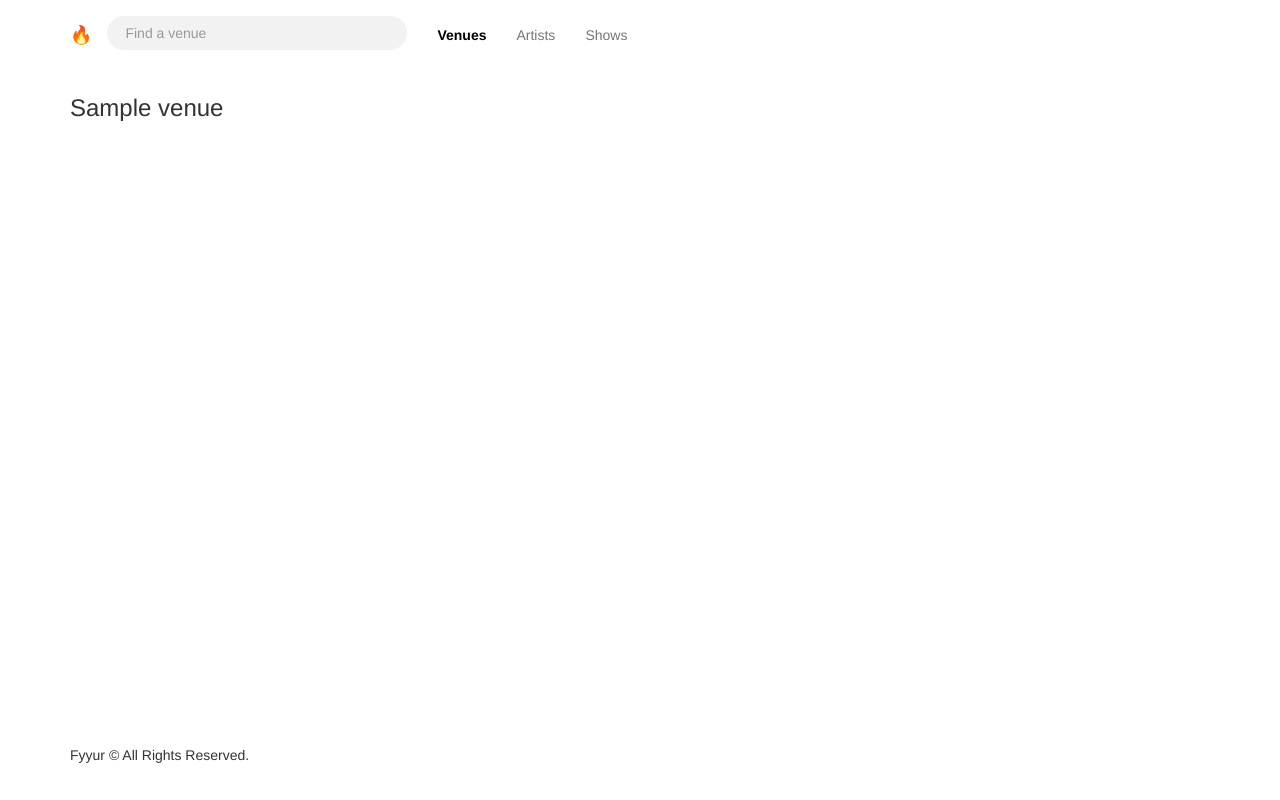
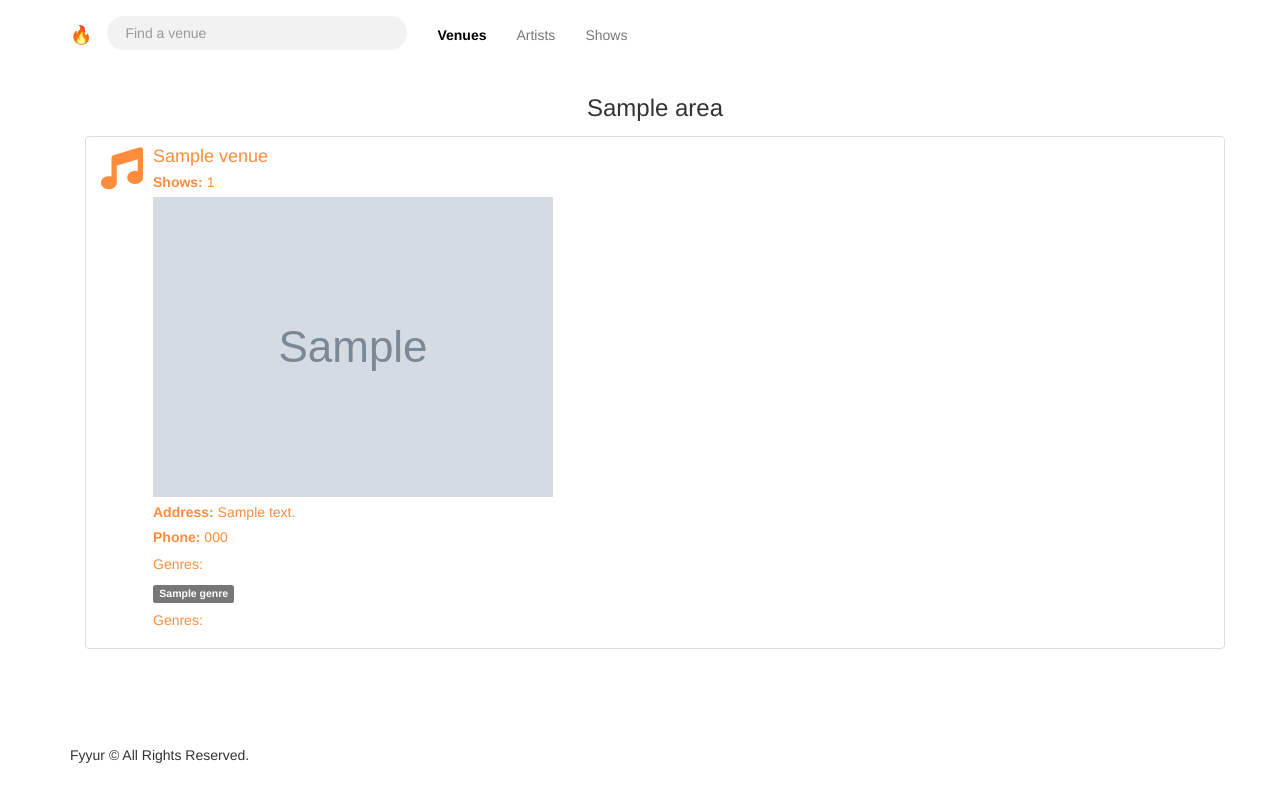
Before and after one commit to danwood1992/fyyur, a Flask app: page /venues in a window 1280 px wide. Run offline with Flask 2, Linux system fonts and the light colour scheme; tables that the repository leaves empty hold one stand-in row (values such as "Sample post"); grey boxes marked "Sample" are stand-in pictures; some libraries are stand-ins or nearby versions.

Commit message:
fix venue genre

```diff
--- a/routes/venue_routes.py
+++ b/routes/venue_routes.py
@@ -6,8 +6,10 @@ from base import app
 @app.route('/venues')
 def venues():
     venues = Venue.query.all()
-
-    return render_template('pages/venues.html', areas=venues)
+    areas = Area.query.all()
+    venue_genres = Venue_Genre.query.all()
+    print(venue_genres)
+    return render_template('pages/venues.html', venues=venues, areas=areas, genres = venue_genres)
 
 @app.route('/venues/create', methods=['GET'])
 def create_venue_form():
@@ -40,8 +42,19 @@ def create_venue_submission():
     area = area,
       )
 
-  genre = Genre(name=form.genres.data)
-  genre.add()
+  for genre in form.genres.data:
+    if Genre.query.filter_by(name=genre).first():
+      venue_genre = Venue_Genre(venue=venue, genre=Genre.query.filter_by(name=genre).first())
+      venue_genre.add()
+    else:
+      genre = Genre(name=genre)
+      genre.add()
+      venue_genre = Venue_Genre(venue=venue, genre=genre)
+      venue_genre.add()
+
+
+
+
 
   venue_genre = Venue_Genre(venue=venue, genre=genre)
   venue_genre.add()
--- a/templates/pages/venues.html
+++ b/templates/pages/venues.html
@@ -1,23 +1,46 @@
 {% extends 'layouts/main.html' %}
 {% block title %}Fyyur | Venues{% endblock %}
 {% block content %}
+
 {% for area in areas %}
-<h3>{{ area.name }}</h3>
+<div class="container">
+  <h3 class="text-center">{{ area.name }}</h3>
 
-	<ul class="items">
+  <ul class="list-group">
     {% for venue in area.venues %}
-		<li>
-			<a href="/venues/{{ venue.id }}">
-				<i class="fas fa-music"></i>
-				<div class="item">
-					<h5>{{ venue.name }}</h5>
-					<p>SHows</p>
-					<p>{{ venue.num_upcoming_shows }}</p>
+    <li class="list-group-item">
+      <a href="/venues/{{ venue.id }}" class="venue-link">
+        <div class="media">
+          <div class="media-left">
+            <i class="fas fa-music fa-3x"></i>
+          </div>
+          <div class="media-body">
+            <h4 class="media-heading">{{ venue.name }}</h4>
+            <p><strong>Shows:</strong> {{ venue.shows|length }}</p>
+            <p><img src="{{ venue.image_link }}" class="img-responsive" alt="Venue Image"></p>
+            <p><strong>Address:</strong> {{ venue.address }}</p>
+            <p><strong>Phone:</strong> {{ venue.phone }}</p>
+            <h5>Genres:</h5>
 
+            <p>{% for genre in genres %}
+
+			  {% if genre.venue.id == venue.id %}
+				<span class="label label-default">{{ genre.genre.name }}</span>
+			  {% endif %}
+
+			{% endfor %}
+				</p>
+
+				<h5>Genres:</h5>
+
+
+          </div>
         </div>
       </a>
     </li>
     {% endfor %}
   </ul>
+</div>
 {% endfor %}
+
 {% endblock %}
```
Also changed, not shown: migrations/versions/214717ca035a_.py (added, +28 -0 lines), models.py (+5 -3 lines), routes/home_routes.py (+7 -2 lines), 1 other file. Lines whose indentation alone changed are shown as unchanged.
